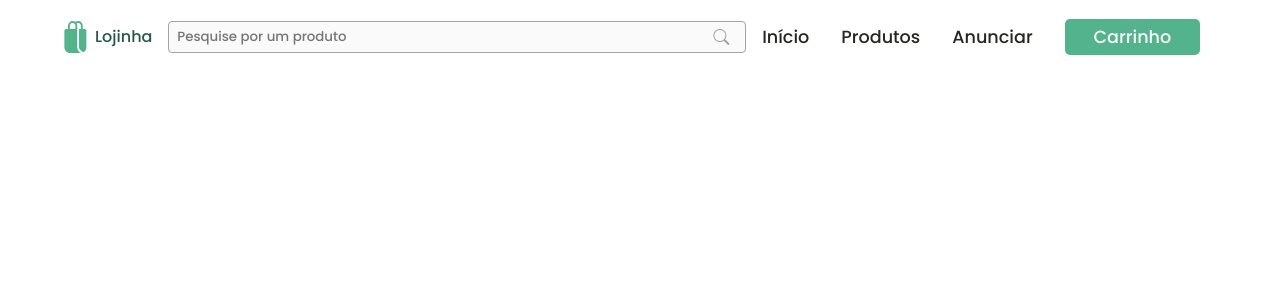
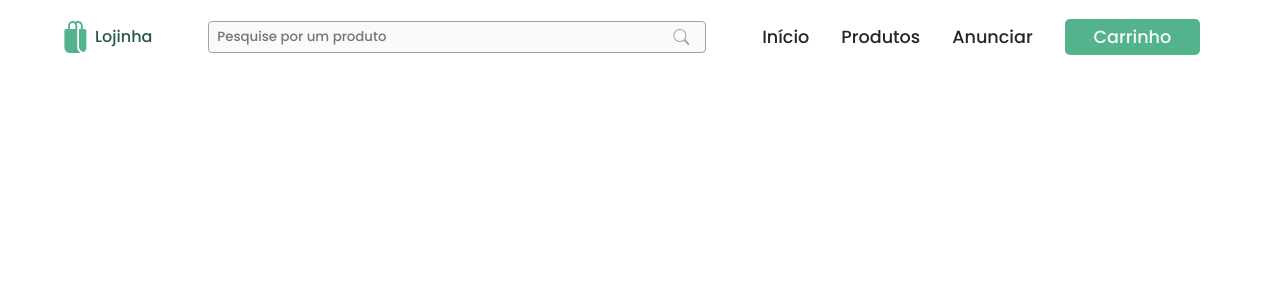
Before and after one commit to kaiocp/virtual-store, a React (Vite) app in the folder Front-End/: page / in a window 1280 px wide. Shown: the top 300 px of the page. Built offline with nearby package versions, Linux system fonts and the light colour scheme.

Commit message:
header funcionando

```diff
--- a/Front-End/src/components/Header/Header.css
+++ b/Front-End/src/components/Header/Header.css
@@ -41,7 +41,7 @@
         display: none;
     }
     #inputSearch {
-        width: 35rem;
+        width: 30rem;
     }
     #logoLojinha {
         font-size: 0.5rem;
```
